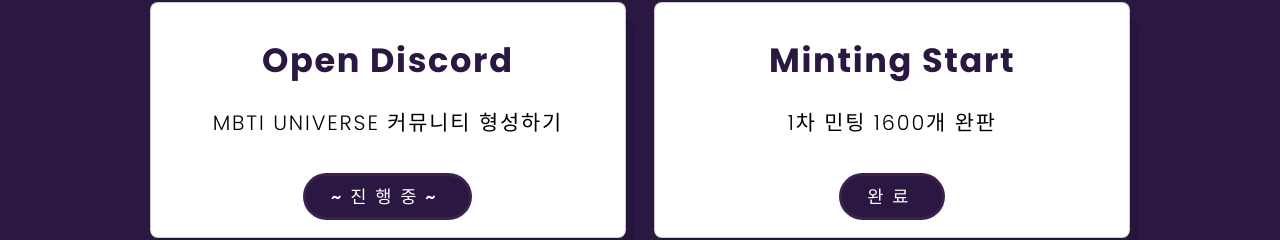
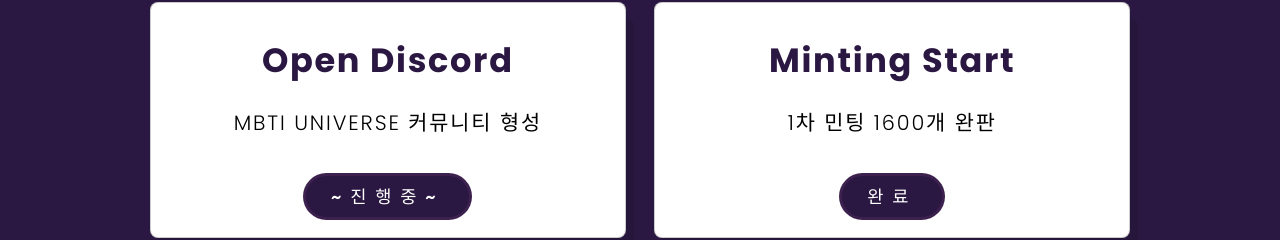
Before and after one commit to Jo-and-Yu/MBTI_new_page, a website: page index.html in a window 1280 px wide. Shown: the part 4216-4456 px from the top of the page. Drawn offline with nearby package versions, Linux system fonts and the light colour scheme.

Commit message:
update description

```diff
--- a/index.html
+++ b/index.html
@@ -255,7 +255,7 @@
             <div class="box">
                 <h3>Open Discord</h3>
                 <div class="content">
-                    <p>MBTI UNIVERSE 커뮤니티 형성하기</p>
+                    <p>MBTI UNIVERSE 커뮤니티 형성</p>
                 </div>
                 <div class="start">
                     <p>~진행중~</p>
```
